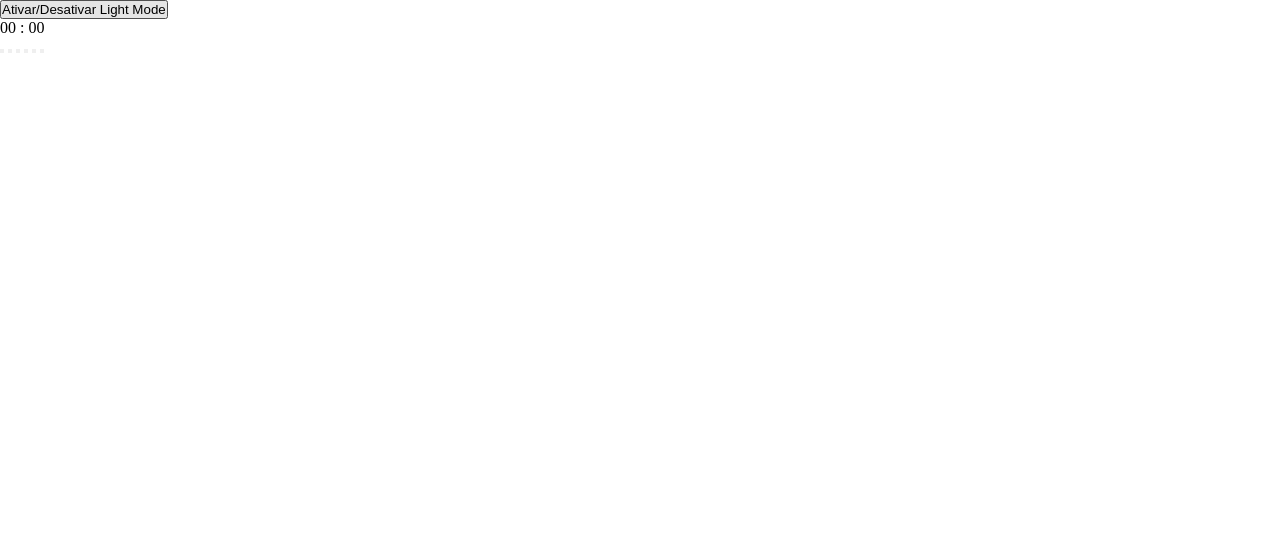
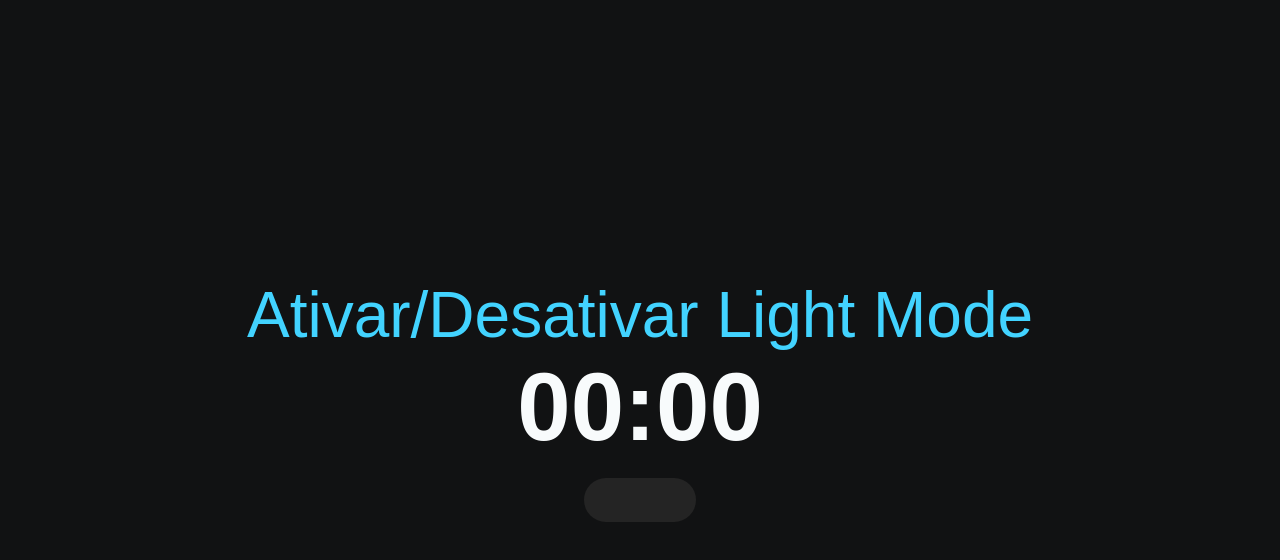
Before and after one commit to gpradotech/RKT.EXP-17.Focus-Timer, a plain HTML site: page index.html in a window 1280 px wide. Drawn offline with Linux system fonts and the light colour scheme; some icons are missing.

Commit message:
corrige a estrutura do HTML e adiciona classes de estilo ao CSS para revelar e ocultar os controladores via JS futuramente

```diff
--- a/index.html
+++ b/index.html
@@ -1,5 +1,5 @@
 <!DOCTYPE html>
-<html lang="pt-BR">
+<html lang="pt-br">
 <head>
   <meta charset="UTF-8">
   <meta name="viewport" content="width=device-width, initial-scale=1.0">
@@ -12,7 +12,7 @@
   <script src="https://unpkg.com/@phosphor-icons/web"></script>
 </head>
 <body>
-  <div class="app">
+  <div id="app">
 
     <button id="toggle-mode">
       <span>Ativar/Desativar Light Mode</span>
@@ -20,18 +20,18 @@
       <i class="ph-bold ph-moon"></i>
     </button>
 
-    <section id="timer">
+    <section id="timer" class="flex">
       <span id="minutes">00</span>
       <span>:</span>
       <span id="seconds">00</span>
     </section>
 
-    <section id="controls">
+    <section id="controls" class="flex">
       <button class=" ph ph-play-circle"></button>
       <button class=" ph ph-pause-circle"></button>
-      <button class=" ph ph-timer"></button>
-      <button class=" ph ph-stop-circle"></button>
-      <button class=" ph ph-speaker-none"></button>
+      <button class=" ph ph-timer secondary"></button>
+      <button class=" ph ph-stop-circle secondary"></button>
+      <button class=" ph ph-speaker-none secondary"></button>
       <button class=" ph ph-speaker-high"></button>
     </section>
 
--- a/style.css
+++ b/style.css
@@ -9,5 +9,62 @@
   --bg-color: hsl(var(--hue), 5%, 7%);
   --text-color: hsl(var(--hue), 40%, 98%);
   --primary-color: hsl(var(--hue), 100%, 63%);
-  --controls-color hsl(var(--hue), 0%, 14);
+  --controls-bg-color: hsl(var(--hue), 0%, 14%);
+
+  font-size: clamp(40%, 1% + 2vw, 62.5%);
 }
+
+.flex {
+  display: flex;
+}
+
+body {
+  background-color: var(--bg-color);
+  color: var(--text-color);
+
+  display: grid;
+  height: 100vh;
+  place-content: center;
+}
+
+#app {
+  display: grid;
+  justify-items: center;
+}
+
+#timer {
+  font-size: 9.6rem;
+  font-weight: bold;
+  font-family: sans-serif;
+}
+
+#controls {
+  margin-top: 1.6rem;
+  padding: 2.2rem 4rem;
+  gap: 1.6rem;
+  background-color: var(--controls-bg-color);
+  border-radius: 999rem;
+}
+
+button {
+  background-color: transparent;
+  border: 0;
+  color: var(--primary-color);
+  cursor: pointer;
+  font-size: 6.4rem;
+}
+
+.secondary {
+  color: var(--text-color);
+}
+
+
+/* controls */
+.running .ph-play-circle,
+.running .ph-timer,
+.music-on .ph-speaker-none,
+html:not(.running) .ph-pause-circle,
+html:not(.running) .ph-stop-circle,
+html:not(.music-on) .ph-speaker-high {
+  display: none;
+}
```
